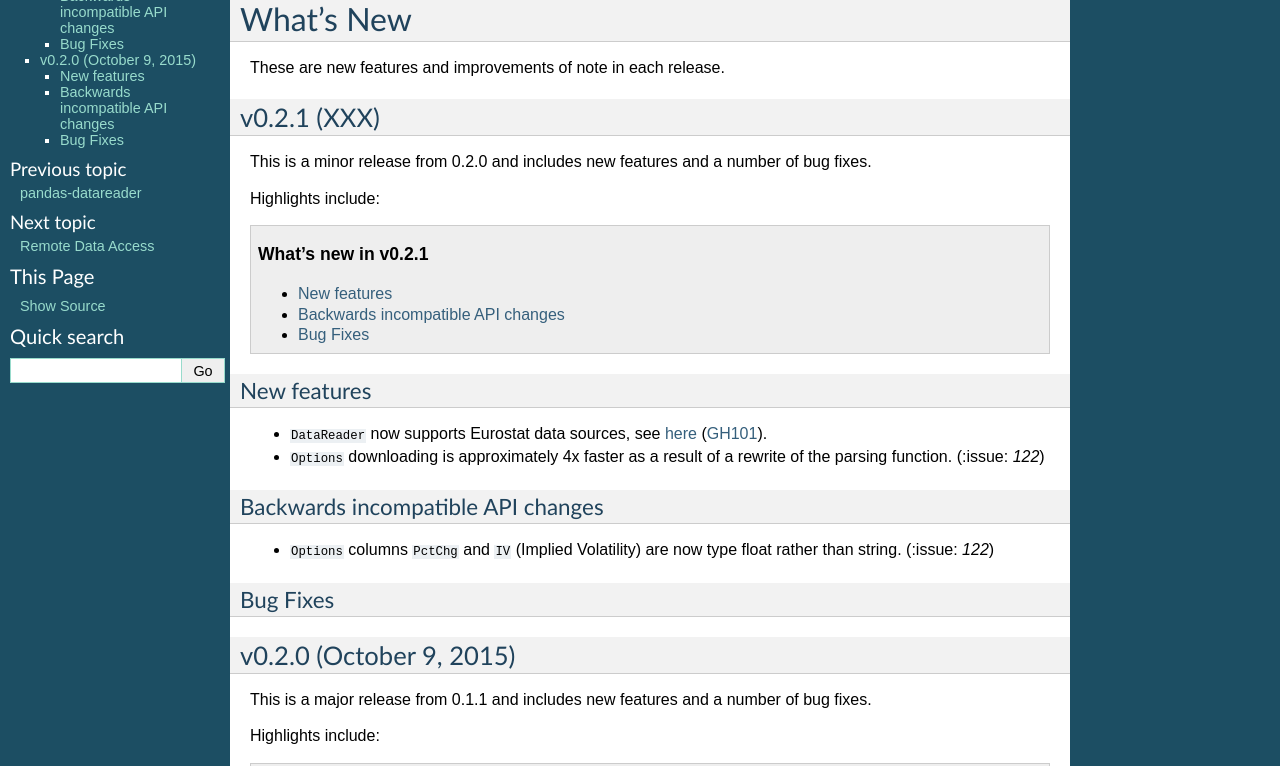
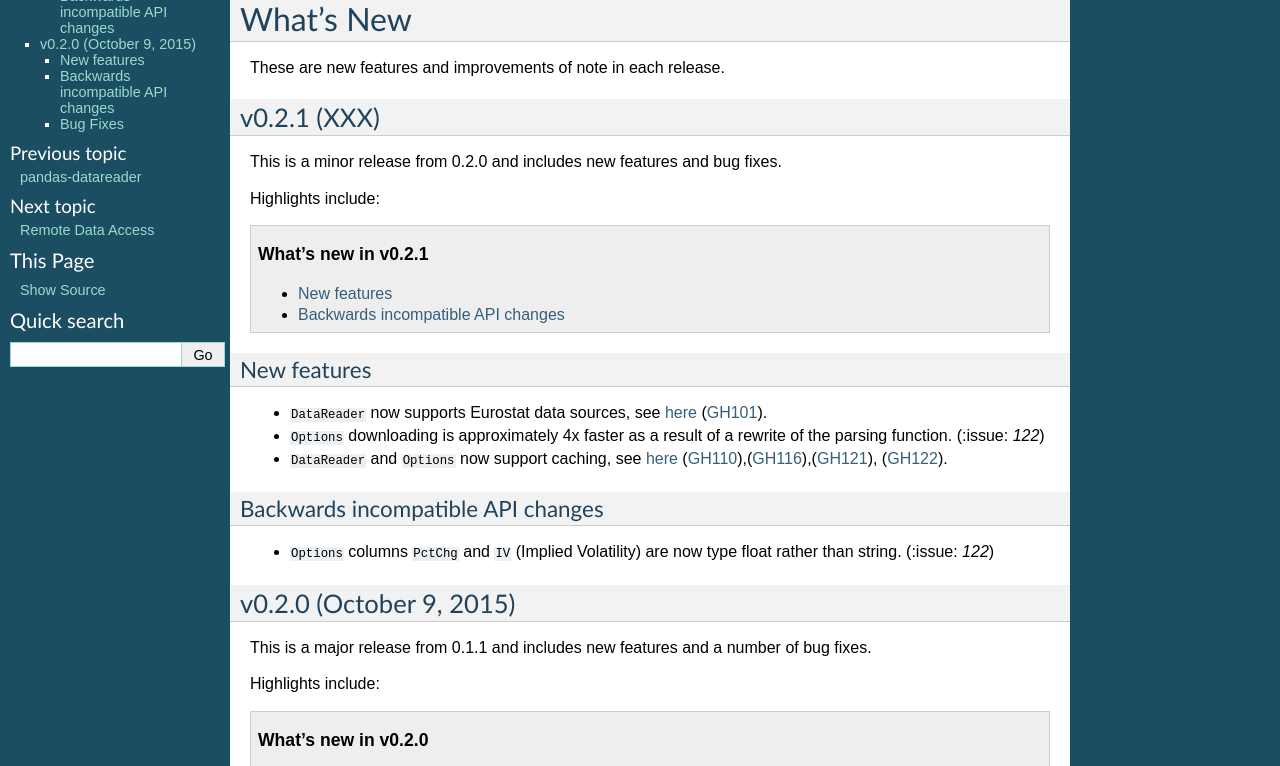
Before and after one commit to pydata/pandas-datareader, a Sphinx documentation site: the page built from docs/source/whatsnew.rst, in a window 1280 px wide and 900 px high, cut to the strip 134-900 px from the top of the window. Built offline with Sphinx 7.4.7, drawn with Linux system fonts in a browser that asks for light colours.

Commit message:
DOC: Add cache documentation

```diff
--- a/docs/source/index.rst
+++ b/docs/source/index.rst
@@ -16,7 +16,7 @@
 
    whatsnew.rst
    remote_data.rst
-
+   cache.rst
 
 
 Indices and tables
--- a/docs/source/whatsnew/v0.2.1.txt
+++ b/docs/source/whatsnew/v0.2.1.txt
@@ -3,7 +3,7 @@
 v0.2.1 (XXX)
 ----------------------------
 
-This is a minor release from 0.2.0 and includes new features and a number of bug fixes.
+This is a minor release from 0.2.0 and includes new features and bug fixes.
 
 
 Highlights include:
@@ -20,6 +20,7 @@
 
 - ``DataReader`` now supports Eurostat data sources, see :ref:`here<remote_data.eurostat>` (:issue:`101`).
 - ``Options`` downloading is approximately 4x faster as a result of a rewrite of the parsing function. (:issue: `122`)
+- ``DataReader`` and ``Options`` now support caching, see :ref:`here<cache>` (:issue:`110`),(:issue:`116`),(:issue:`121`), (:issue:`122`).
 
 .. _whatsnew_021.api_breaking:
 
@@ -27,8 +28,3 @@
 ~~~~~~~~~~~~~~~~~~~~~~~~~~~~~~~~~~
 - ``Options`` columns ``PctChg`` and ``IV`` (Implied Volatility) are now type float
   rather than string. (:issue: `122`)
-
-.. _whatsnew_021.bug_fixes:
-
-Bug Fixes
-~~~~~~~~~
```
Also changed, not shown: docs/source/cache.rst (added, +45 -0 lines).
